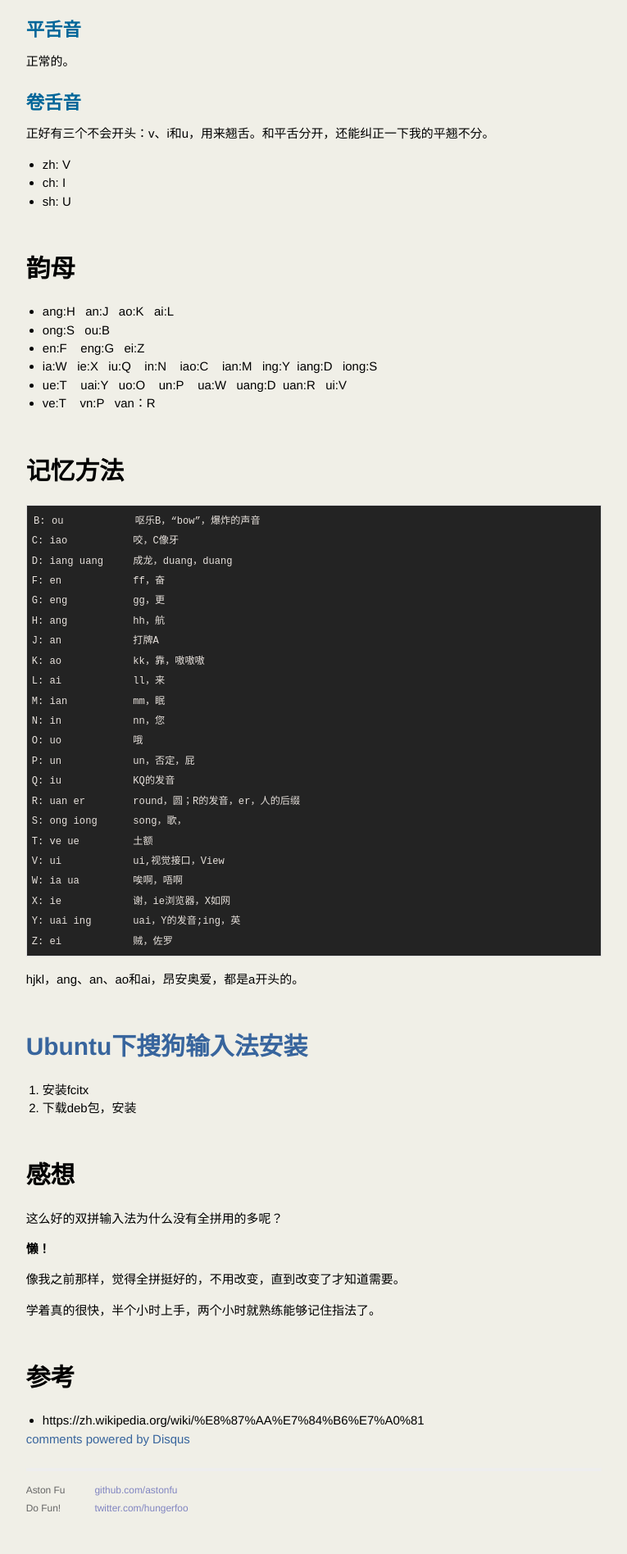
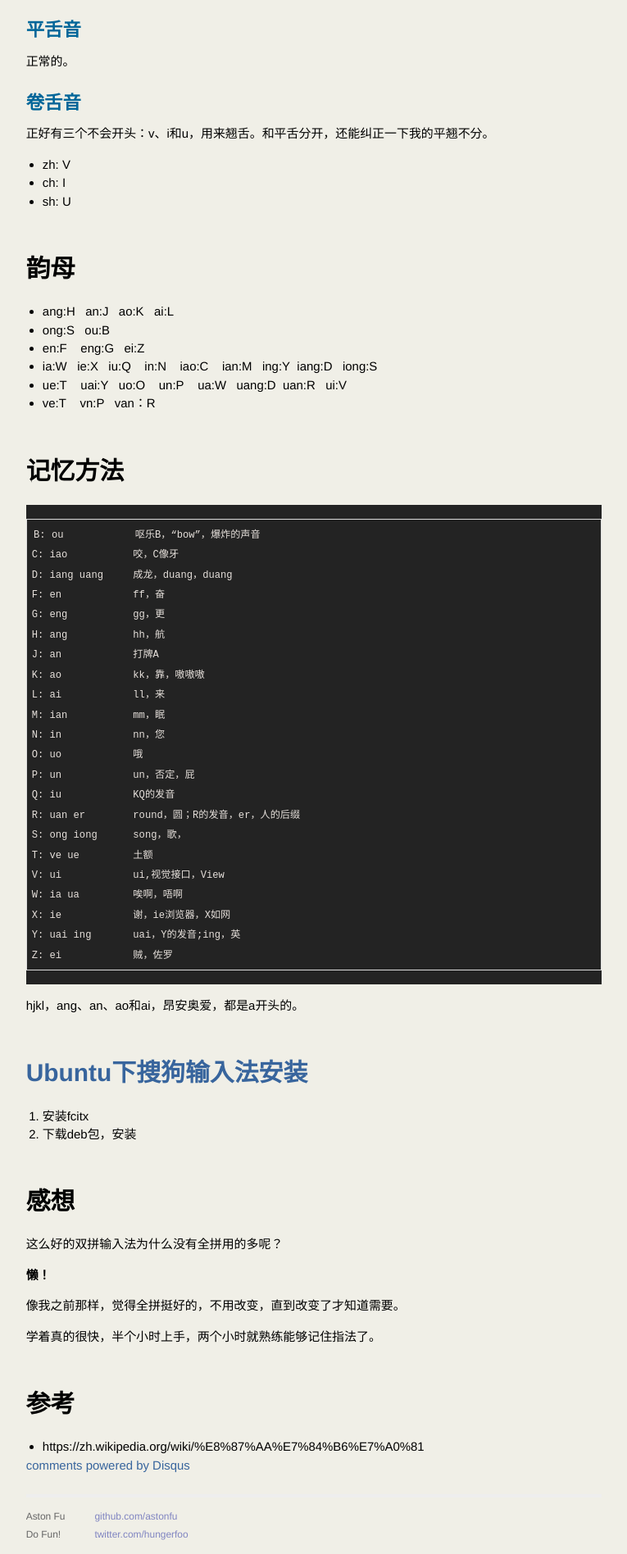
Before and after one commit to hulkfu/hulkfoo.github.io, a Jekyll site: the page built from _posts/2016-09-20-shuangpin.md, in a window 1280 px wide. Shown: the part 782-2678 px from the top of the page at 82% size, without its empty margins (257-1022 px from the left). Built offline with Jekyll 4.4.1, drawn with Linux system fonts in a browser that asks for light colours; comment, search, counter and statistics services are not loaded; before the commit the page ends 2646 px from its top, so only the background shows below that.

Commit message:
highlight overfollow auto.

```diff
--- a/css/main.css
+++ b/css/main.css
@@ -17,6 +17,10 @@ body {
   font: 13.34px Helvetica, Arial, sans-serif;
   font-size: small;
   text-align: center;
+}
+
+.highlight {
+  overflow: auto;
 }
 
 h1 { margin-bottom: 1em; }
```
